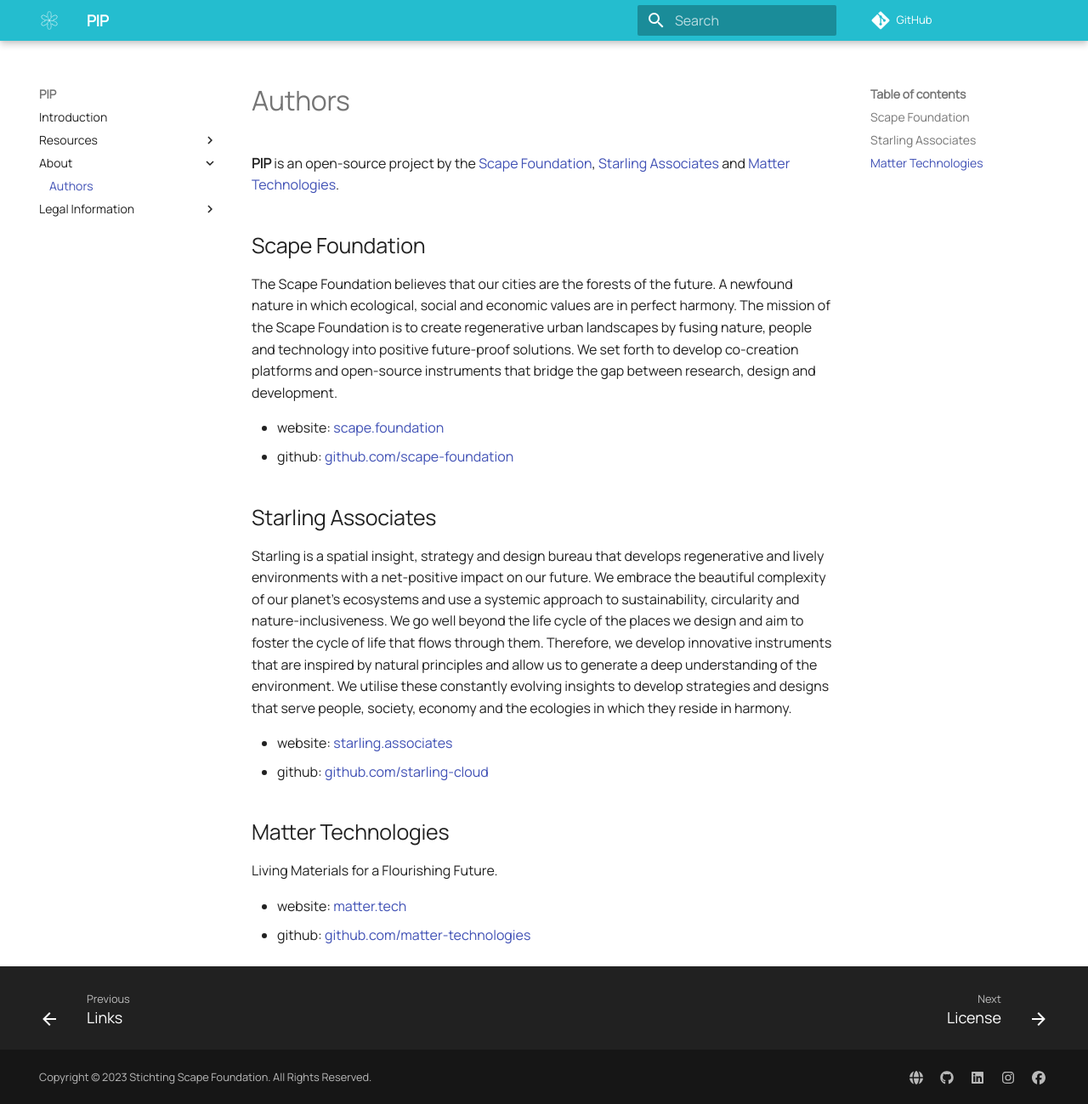
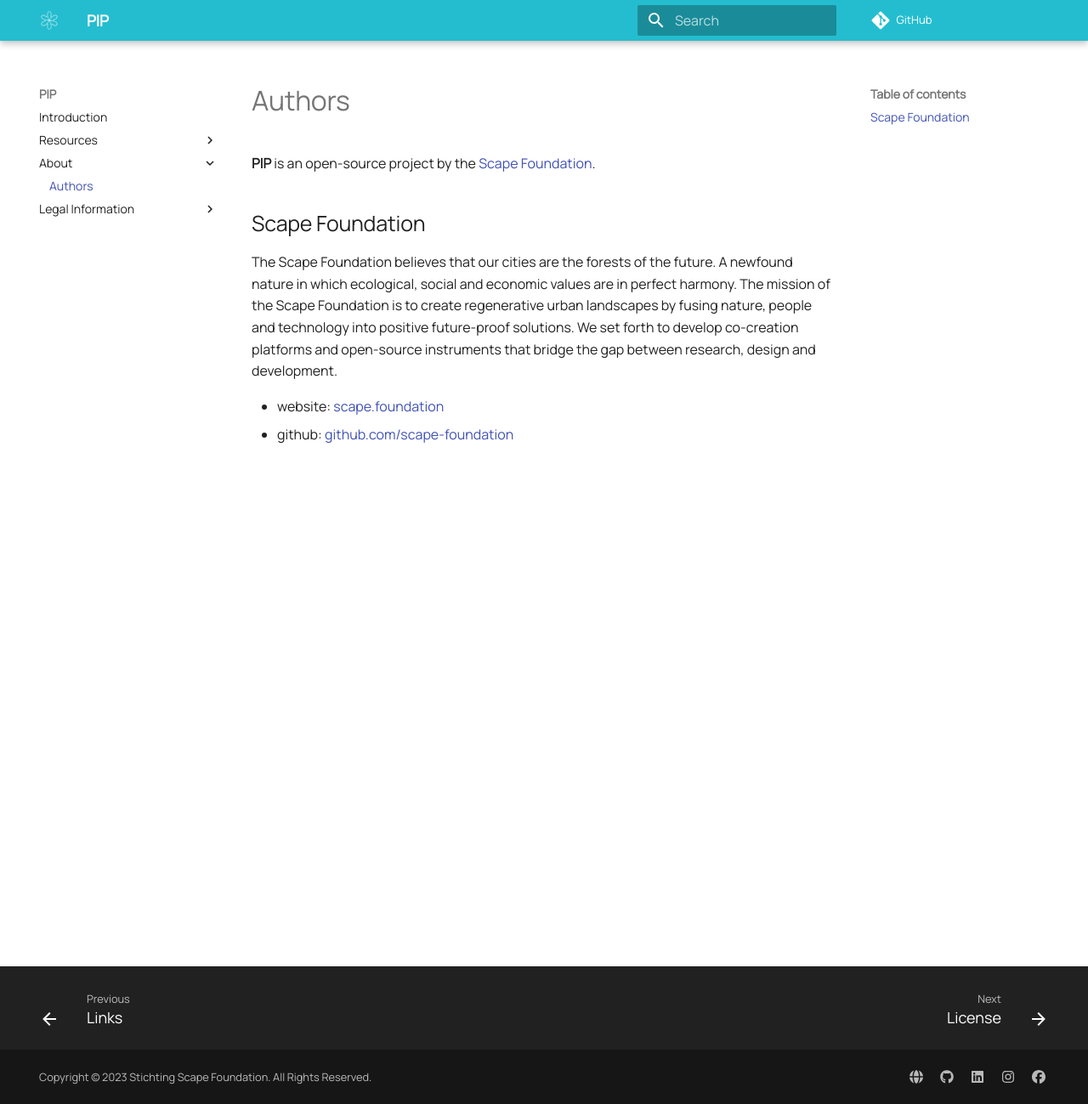
Before and after one commit to scape-foundation/pip, an MkDocs documentation site: the page built from docs/about/authors.md, in a window 1280 px wide and 1299 px high. Shown: the whole window at 85% size. Built offline with MkDocs 1.6.1 and Material for MkDocs 9.7.7, drawn with Linux system fonts in a browser that asks for light colours; comment, search, counter and statistics services are not loaded.

Commit message:
Update authors.md

```diff
--- a/docs/about/authors.md
+++ b/docs/about/authors.md
@@ -1,6 +1,6 @@
 # Authors
 
-**PIP** is an open-source project by the [Scape Foundation](https://www.scape.foundation "Scape Foundation website"), [Starling Associates](https://www.starling.associates "Starling Associates website") and [Matter Technologies](https://www.matter.tech "Matter Technologies website").
+**PIP** is an open-source project by the [Scape Foundation](https://www.scape.foundation "Scape Foundation website").
 
 ## Scape Foundation
 
@@ -8,20 +8,3 @@
 
 - website: [scape.foundation](https://www.scape.foundation "Scape Foundation website")
 - github: [github.com/scape-foundation](https://github.com/scape-foundation "Scape Foundation Github")
-
-
-## Starling Associates
-
-Starling is a spatial insight, strategy and design bureau that develops regenerative and lively environments with a net-positive impact on our future. We embrace the beautiful complexity of our planet’s ecosystems and use a systemic approach to sustainability, circularity and nature-inclusiveness. We go well beyond the life cycle of the places we design and aim to foster the cycle of life that flows through them. Therefore, we develop innovative instruments that are inspired by natural principles and allow us to generate a deep understanding of the environment. We utilise these constantly evolving insights to develop strategies and designs that serve people, society, economy and the ecologies in which they reside in harmony.
-
-- website: [starling.associates](https://www.starling.associates "Starling Associates website")
-- github: [github.com/starling-cloud](https://github.com/starling-cloud "Starling Associates Github")
-
-
-## Matter Technologies
-
-Living Materials for a Flourishing Future.
-
-
-- website: [matter.tech](https://www.matter.tech "Matter Technologies website")
-- github: [github.com/matter-technologies](https://github.com/matter-technologies "Matter Technologies Github")
```
